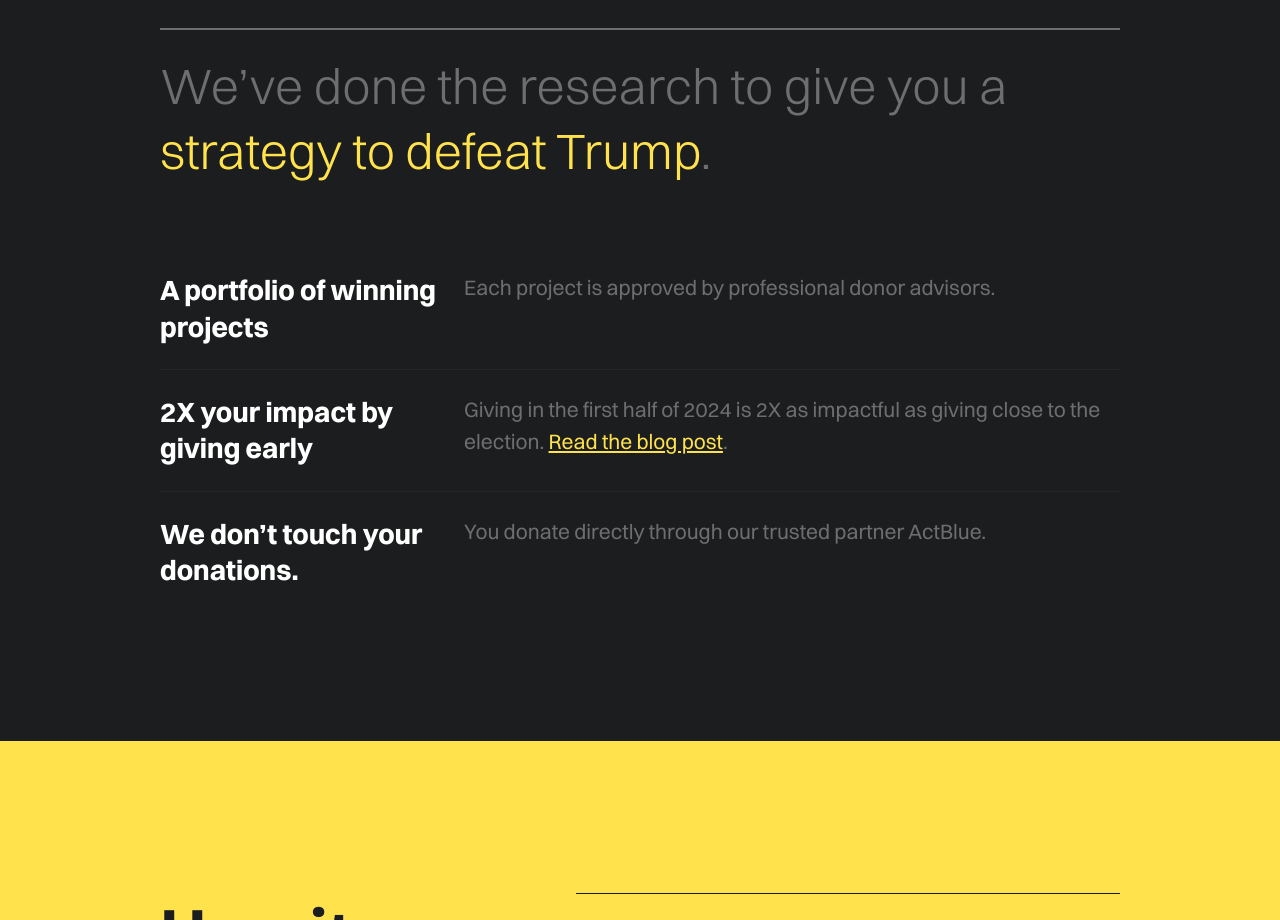
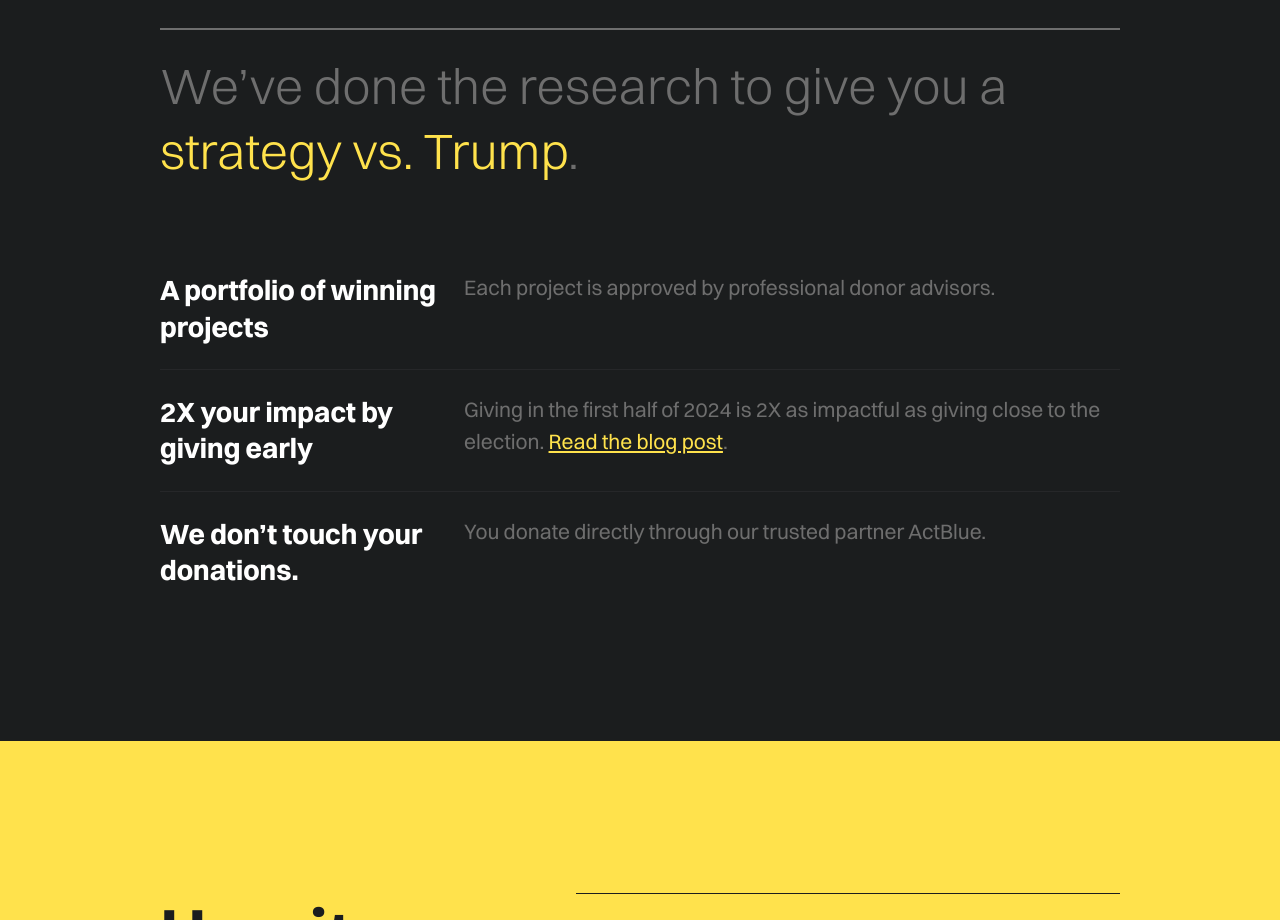
Before and after one commit to front-seat/vstrump, an Astro site: page / in a window 1280 px wide. Shown: the part 880-1800 px from the top of the page. Built offline with nearby package versions, Linux system fonts and the light colour scheme; Astro itself is replaced by a stand-in of ours.

Commit message:
Update index.astro

```diff
--- a/src/pages/index.astro
+++ b/src/pages/index.astro
@@ -54,7 +54,7 @@ import {
       <!-- more of the hero section stuff -->
       <H3 className="border-t-2 border-medium mt-32 md:mt-44 pt-6">
         We’ve done the research to give you a <span class="text-sun"
-          >strategy to defeat Trump</span
+          >strategy vs. Trump</span
         >.
       </H3>
 
```
